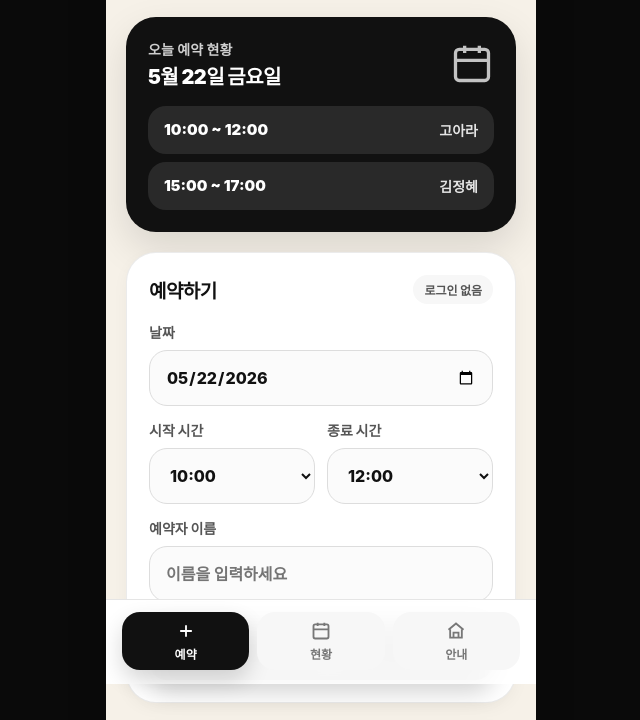
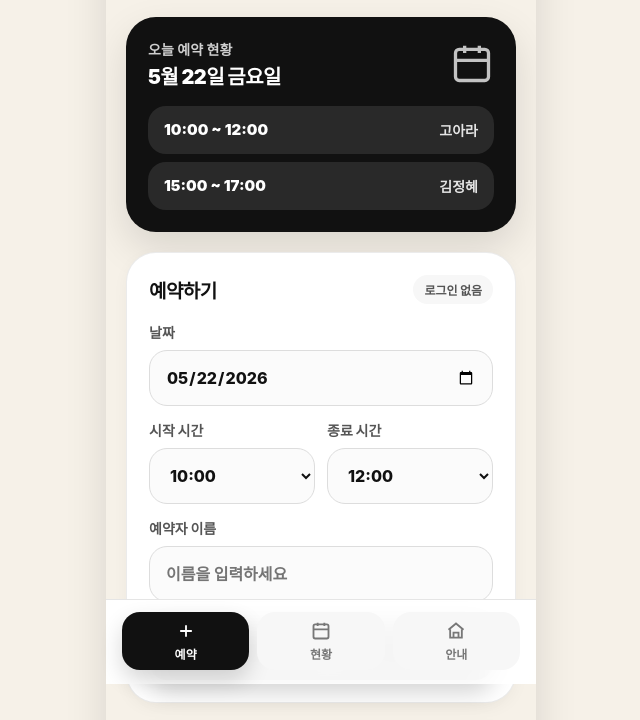
Before and after one commit to yeara0802/MOODLABJEJU, a plain HTML site: page index.html in a window 1280 px wide. Shown: the part 116-836 px from the top of the page, without its empty margins (319-959 px from the left). Drawn offline with Linux system fonts and the light colour scheme.

Commit message:
Update index.html

```diff
--- a/index.html
+++ b/index.html
@@ -38,7 +38,7 @@
     body {
       margin: 0;
       min-height: 100vh;
-      background: #0a0a0a;
+      background: #f6f1e8;
       color: var(--black);
       font-family: -apple-system, BlinkMacSystemFont, "Apple SD Gothic Neo", "Pretendard", "Noto Sans KR", "Segoe UI", sans-serif;
     }
```
